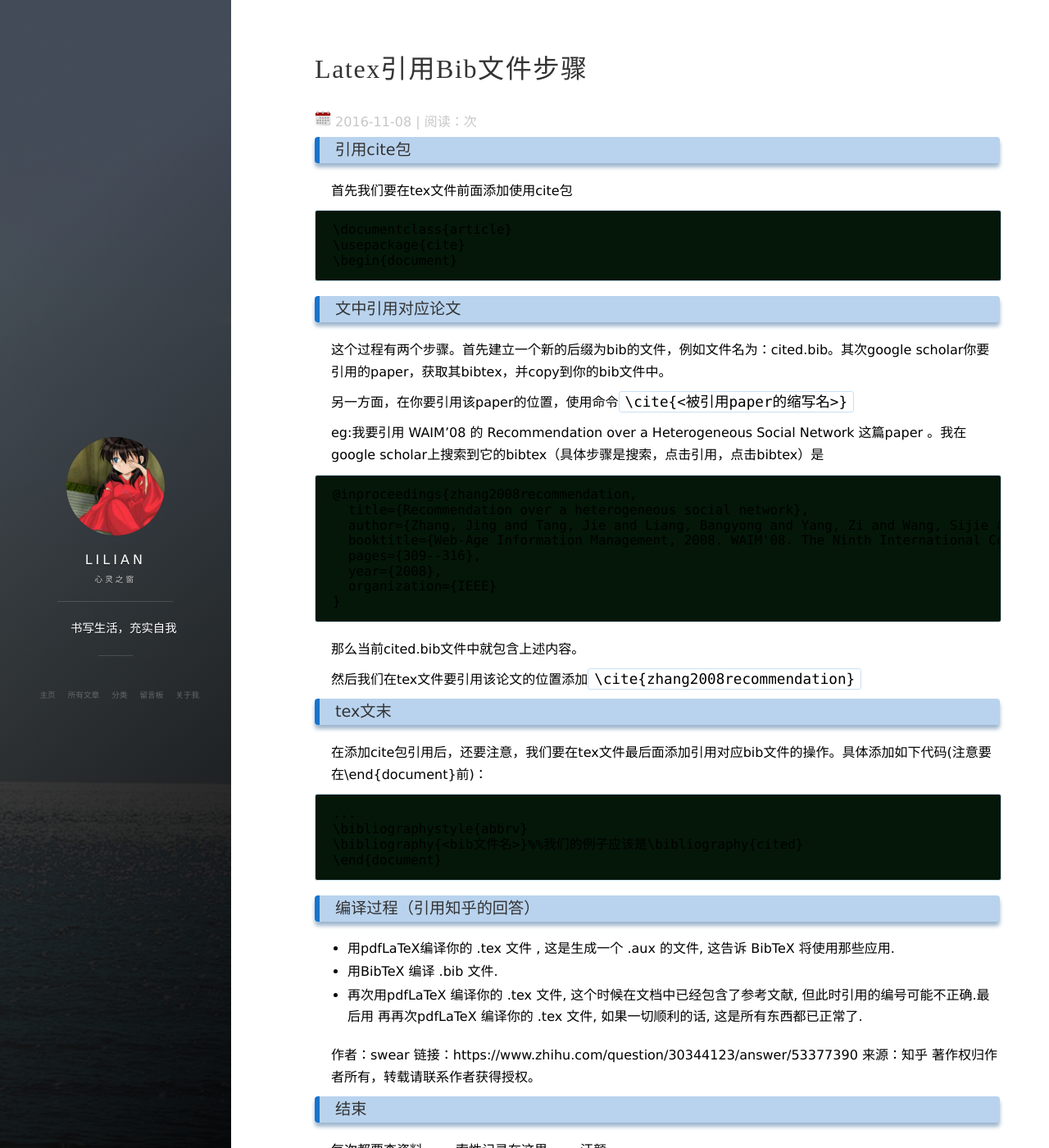
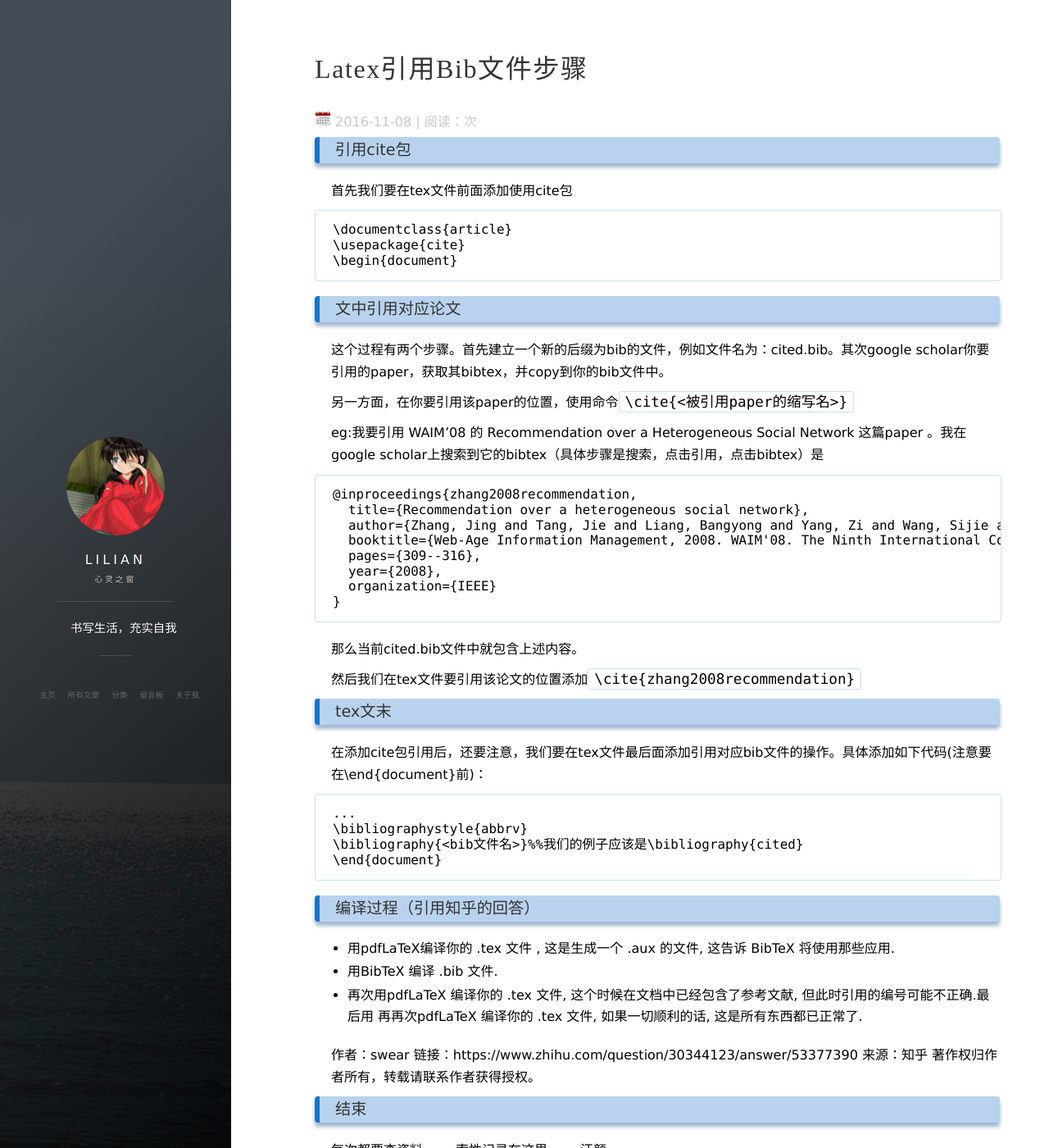
Before and after one commit to dearLilian/dearLilian.github.io, a Jekyll site: the page built from _posts/2016-11-08-LatexCiteBib.md, in a window 1280 px wide and 1400 px high. Shown: the whole window at 82% size. Built offline with Jekyll 4.4.1, drawn with Linux system fonts in a browser that asks for light colours; nearby versions of some CDN libraries; comment, search, counter and statistics services are not loaded.

Commit message:
code stype
code style fix

```diff
--- a/css/main.css
+++ b/css/main.css
@@ -198,7 +198,7 @@ pre {
   margin-bottom: 1.3em;
   padding: 1em 2.5%;
   border: 1px solid #c9e1f6;
-  background: #041709;
+  background: none;
   border-radius: 3px;
   font-family: Consolas, Menlo, Monaco, Lucida Console, Liberation Mono, DejaVu Sans Mono, Bitstream Vera Sans Mono, Courier New, monospace, serif;
   font-size: .9em;
```
